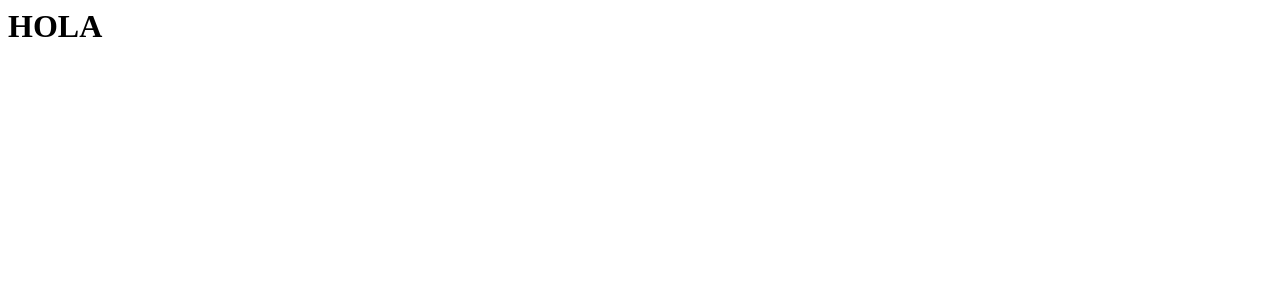
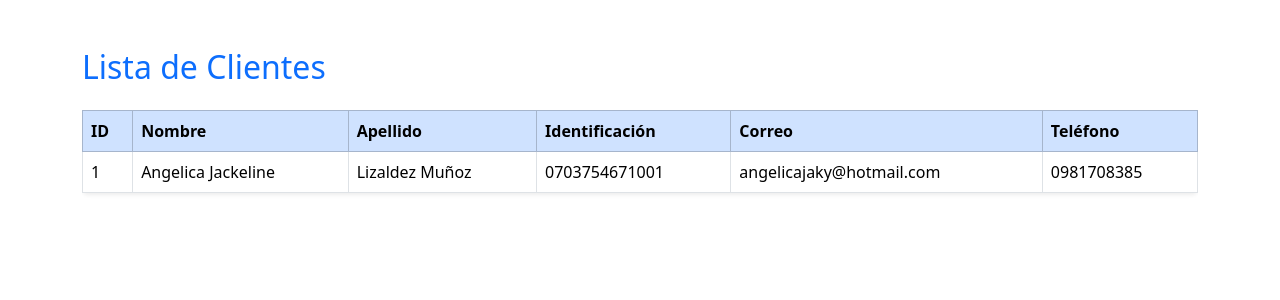
Before and after one commit to MCJQ90/contador_en_linea, a Django app: page /declaraciones/listar_clientes/ in a window 1280 px wide. Before the commit the part shown is almost empty. Shown: the top 300 px of the page. Run offline with Django 5.2, Linux system fonts and the light colour scheme; data comes from the database, SQL or seed files in the repository.

Commit message:
template

```diff
--- a/primera_parte/contador_project/settings.py
+++ b/primera_parte/contador_project/settings.py
@@ -10,6 +10,7 @@ For the full list of settings and their values, see
 https://docs.djangoproject.com/en/5.2/ref/settings/
 """
 
+import os
 from pathlib import Path
 
 # Build paths inside the project like this: BASE_DIR / 'subdir'.
@@ -55,7 +56,7 @@ ROOT_URLCONF = 'contador_project.urls'
 TEMPLATES = [
     {
         'BACKEND': 'django.template.backends.django.DjangoTemplates',
-        'DIRS': [],
+        'DIRS': [os.path.join(BASE_DIR, 'templates')],
         'APP_DIRS': True,
         'OPTIONS': {
             'context_processors': [
--- a/primera_parte/declaraciones/templates/lista_clientes.html
+++ b/primera_parte/declaraciones/templates/lista_clientes.html
@@ -1 +1,36 @@
-<h1>HOLA</h1>
+{% extends 'base.html' %}
+
+{% block content %}
+<div class="container mt-5">
+    <h2 class="mb-4 text-primary">Lista de Clientes</h2>
+    <div class="table-responsive">
+        <table class="table table-bordered rounded shadow-sm">
+        <thead class="table-primary">
+            <tr>
+                <th>ID</th>
+                <th>Nombre</th>
+                <th>Apellido</th>
+                <th>Identificación</th>
+                <th>Correo</th>
+                <th>Teléfono</th>
+            </tr>
+        </thead>
+        <tbody>
+            {% for cliente in clientes %}
+            <tr>
+                <td>{{ cliente.id }}</td>
+                <td>{{ cliente.nombre }}</td>
+                <td>{{ cliente.apellido }}</td>
+                <td>{{ cliente.numeroIdentificacion }}</td>
+                <td>{{ cliente.email }}</td>
+                <td>{{ cliente.telefono }}</td>
+            </tr>
+            {% empty %}
+            <tr>
+                <td colspan="5" class="text-center text-muted">No hay clientes registrados.</td>
+            </tr>
+            {% endfor %}
+        </tbody>
+    </table>
+</div>
+{% endblock %}
```
Also changed, not shown: primera_parte/templates/base.html (renamed from primera_parte/declaraciones/templates/base.html).
